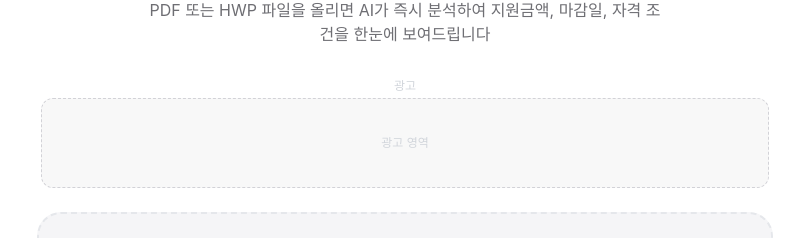
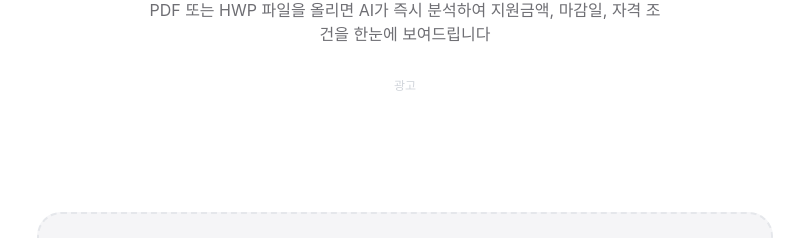
Before and after one commit to woojin052500-arch/gonggo.link, a Next.js app: page / in a window 1280 px wide. Shown: the part 195-433 px from the top of the page, without its empty margins (235-1039 px from the left). Built offline with nearby package versions, Linux system fonts and the light colour scheme; a web font is replaced by a local one.

Commit message:
page.tsx 업데이트

```diff
--- a/app/page.tsx
+++ b/app/page.tsx
@@ -38,41 +38,58 @@ function AdFitSlot({
   height: number;
   label?: string;
 }) {
-  const adRef = useRef<HTMLDivElement>(null);
+  const containerRef = useRef<HTMLDivElement>(null);
+
   useEffect(() => {
-    if (adRef.current && typeof window !== 'undefined') {
-      // Only inject if the INS doesn't already exist
-      if (!adRef.current.querySelector('ins')) {
+    if (!containerRef.current || !unit || unit.startsWith('DAN-SLOT')) return;
+
+    // 기존 ins 제거 후 재생성 (상태 변경 시 중복 방지)
+    containerRef.current.innerHTML = '';
+
     const ins = document.createElement('ins');
     ins.className = 'kakao_ad_area';
-        ins.style.display = 'none';
+    ins.style.display = 'block';
     ins.setAttribute('data-ad-unit', unit);
     ins.setAttribute('data-ad-width', String(width));
     ins.setAttribute('data-ad-height', String(height));
-        adRef.current.appendChild(ins);
-        // Trigger AdFit
-        if ((window as any).kakaoAd) {
-          (window as any).kakaoAd.init();
+    containerRef.current.appendChild(ins);
+
+    // SDK가 로드된 후 수동으로 해당 슬롯만 init
+    const tryInit = () => {
+      const w = window as any;
+      if (w.adfit) {
+        w.adfit.load({ el: ins });
+      } else if (w.kakaoAd) {
+        w.kakaoAd.init();
       }
+    };
+
+    // SDK 로드 완료 여부에 따라 즉시 or 대기
+    if ((window as any).adfit || (window as any).kakaoAd) {
+      tryInit();
+    } else {
+      // SDK가 아직 로드 중이면 스크립트 onload 대기
+      const script = document.querySelector(
+        'script[src*="ba.min.js"]'
+      ) as HTMLScriptElement | null;
+      if (script) {
+        script.addEventListener('load', tryInit, { once: true });
+      } else {
+        // fallback: 500ms 후 재시도
+        setTimeout(tryInit, 500);
       }
     }
   }, [unit, width, height]);
 
   return (
-    <div className="w-full my-2">
+    <div className="w-full my-2 text-center">
       {label && (
         <p className="text-xs text-center text-gray-300 mb-1">{label}</p>
       )}
       <div
-        className="adfit-container mx-auto"
-        style={{ maxWidth: width, minHeight: height }}
-        ref={adRef}
-      >
-        {/* Placeholder visible in dev/ad-blocked environment */}
-        <span className="text-xs text-gray-300 select-none pointer-events-none">
-          광고 영역
-        </span>
-      </div>
+        ref={containerRef}
+        style={{ minHeight: height, display: 'flex', justifyContent: 'center' }}
+      />
     </div>
   );
 }
```
Lines whose indentation alone changed are shown as unchanged.
